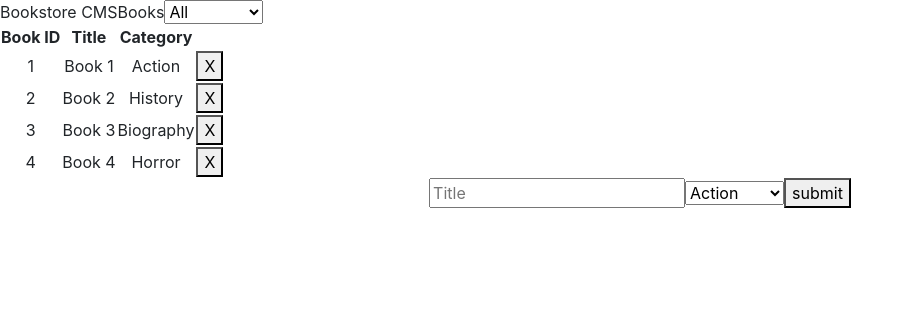
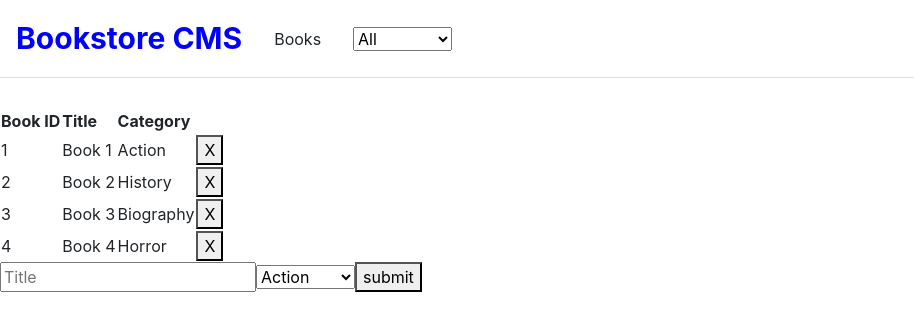
Before and after one commit to arikarim/Book-Store, a React (Create React App) app: page / in a window 1280 px wide. Shown: the top 330 px of the page, without its empty margins (0-914 px from the left). Built offline with nearby package versions, Linux system fonts and the light colour scheme.

Commit message:
Add style to navbar

```diff
--- a/src/App.css
+++ b/src/App.css
@@ -1,39 +1,14 @@
-.App {
-  text-align: center;
+.logo {
+  color: blue;
+  font-size: 30px;
+  font-weight: bolder;
 }
 
-.App-logo {
-  height: 40vmin;
-  pointer-events: none;
+.book {
+
 }
 
-@media (prefers-reduced-motion: no-preference) {
-  .App-logo {
-    animation: App-logo-spin infinite 20s linear;
-  }
+.navbarr {
+  border-bottom: 1px solid rgb(226, 221, 221);
+  margin-bottom: 30px;
 }
-
-.App-header {
-  background-color: #282c34;
-  min-height: 100vh;
-  display: flex;
-  flex-direction: column;
-  align-items: center;
-  justify-content: center;
-  font-size: calc(10px + 2vmin);
-  color: white;
-}
-
-.App-link {
-  color: #61dafb;
-}
-
-@keyframes App-logo-spin {
-  from {
-    transform: rotate(0deg);
-  }
-
-  to {
-    transform: rotate(360deg);
-  }
-}
--- a/src/containers/BookList.js
+++ b/src/containers/BookList.js
@@ -9,10 +9,12 @@ const BookList = ({
   books, removeBook, filter, changeFilter,
 }) => (
   <div>
-    <div className="d-flex">
-      <span className="logo">Bookstore CMS</span>
-      <span className="book">Books</span>
-      <CategoryFilter filter={filter} handleFilterChange={changeFilter} />
+    <div className="navbarr col-md-10 d-flex align-content-center">
+      <span className="logo mx-3 py-3">Bookstore CMS</span>
+      <span className="book mx-3 my-auto">Books</span>
+      <div className="mx-3 my-auto">
+        <CategoryFilter filter={filter} handleFilterChange={changeFilter} />
+      </div>
     </div>
     <table>
       <thead>
```
